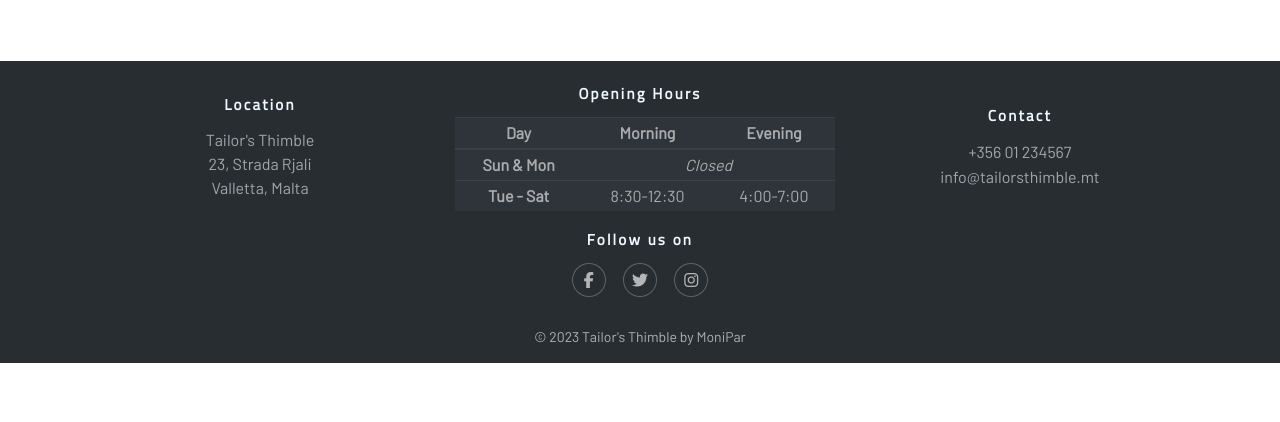
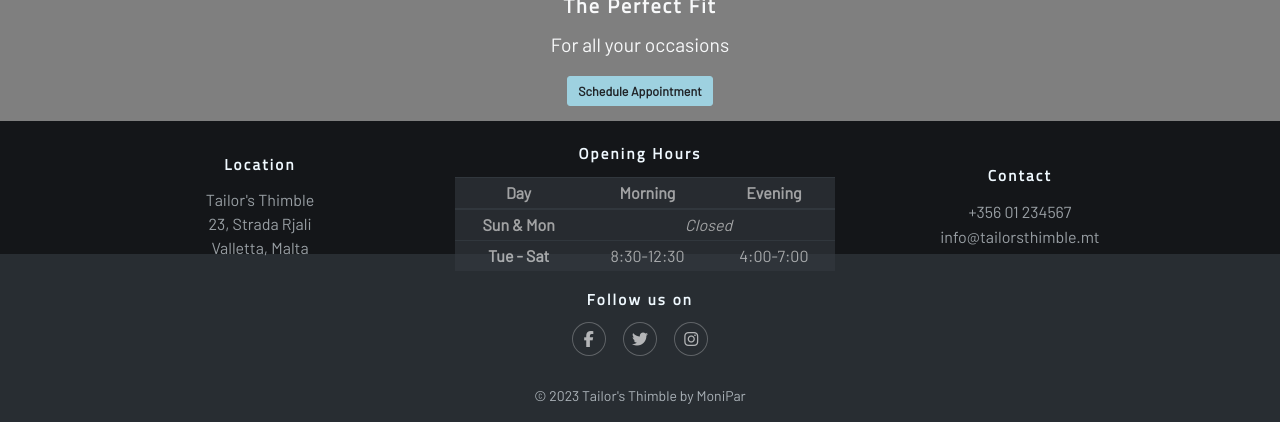
Before and after one commit to MoniPar/tailors_thimble, a Django app: page /about/ in a window 1280 px wide. Shown: the part 546-968 px from the top of the page. Before the commit the page ends 909 px from the top, so only its background shows below. Run offline with Django 3.2, Linux system fonts and the light colour scheme; some libraries are stand-ins or nearby versions.

Commit message:
Add About Page

```diff
--- a/templates/about.html
+++ b/templates/about.html
@@ -1,9 +1,47 @@
 {% extends 'base.html' %}
 {% block content %}
-<div class="container">
+<div class="container mt-4 mb-4">
     <div class="row">
-        <div class="col-md-8 col-lg-6 mt-3 offset-md-2">
-            <h2>About</h2>
+        <div class="col col-lg-12">
+            <h1 class="text-center">About the Master Tailor</h1>
+        </div>
+        <div class="col-lg-10 m-auto d-md-flex justify-content-between align-items-center">
+            <div class="col-md-6 mt-4">
+                <img src="https://res.cloudinary.com/aperlae/image/upload/q_auto/v1677682555/tailors-thimble-images/about-img_mq1pld.webp"
+                    alt="Younger Joe at the sewing machine" class="about-img m-auto rounded">
+            </div>
+            <div class="col-md-6 mt-4 text-center text-md-left">
+                <p>The story of Tailor's Thimble began over 50 years ago,
+                    when founder Joe Gamberini became a tailor's apprentice
+                    to his uncle. Their weeks started with a visit to the
+                    local fabric traders, sparking a lifelong passion in Joe
+                    for sourcing the finest materials for his tailoring.
+                </p>
+                <p>By the age of 17, Joe had ventured into running his own
+                    tailoring business, founding Tailor's Thimble in 1977.
+                    Joe had developed a keen attention to detail in his work,
+                    from his sourcing of material through every stage of clothing
+                    design and crafting.
+                </p>
+                <p>Detail is key; this is a rule that has helped Tailor's Thimble
+                    stand the test of time in both design and service for over
+                    50 years.
+                </p>
+            </div>
+        </div>
+    </div>
+</div>
+<div class="container cta-container about mt-4 mb-4">
+    <div class="opaque-overlay">&nbsp;</div>
+    <div class="row">
+        <div class="col">
+            <div class="cta-txt">
+                <div class="container text-light text-center">
+                    <h2 class="mb-4">The Perfect Fit</h1>
+                    <p class="lead mb-3">For all your occasions</p>
+                        <a class="btn btn-lg btn--hero mt-3" role="button" href="{% url 'appointments' %}">Schedule Appointment</a>
+                </div>
+            </div>
         </div>
     </div>
 </div>
```
